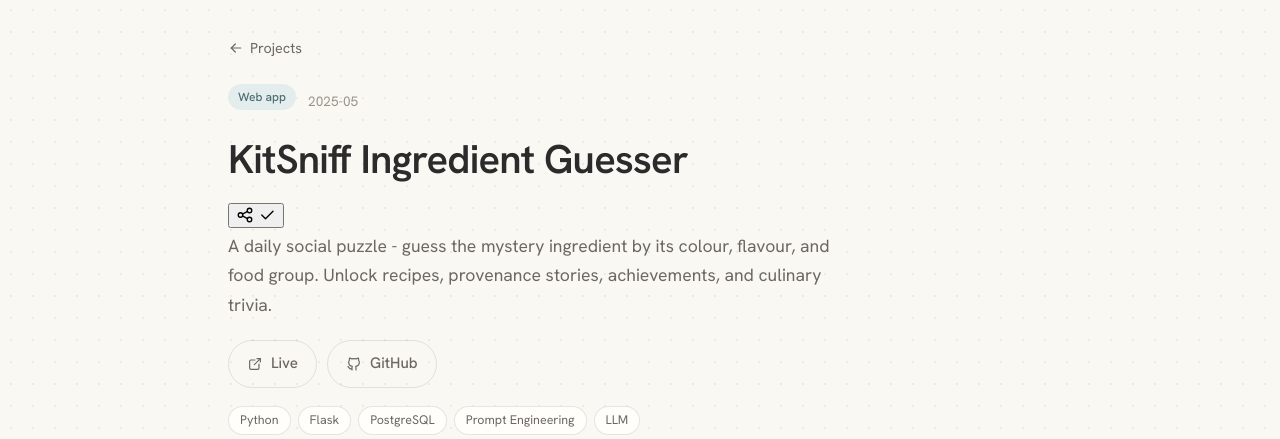
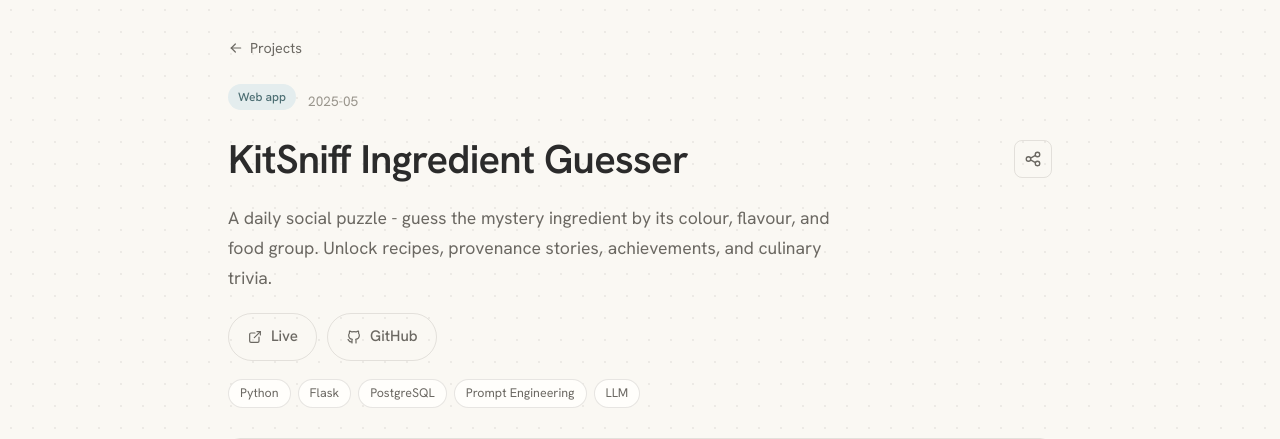
Before and after one commit to amiablealex/amiablealex-web, a Flask app: page /projects/kitsniff in a window 1280 px wide. Shown: the part 89-528 px from the top of the page. Run offline with Flask 3, Linux system fonts and the light colour scheme.

Commit message:
Add styles for project title row and share button

```diff
--- a/static/css/style.css
+++ b/static/css/style.css
@@ -379,3 +379,33 @@ html { scroll-behavior: smooth; }
   .project-toc .toc > ul { display: flex; flex-wrap: wrap; gap: 4px 14px; }
   .project-toc .toc ul ul { display: none; }
 }
+
+/* ---- Title row with share button ---------------------------------------- */
+.project-title-row {
+  display: flex; align-items: center; gap: 14px;
+  margin: 6px 0 10px;
+}
+.project-title-row .project-title { margin: 0; flex: 1; min-width: 0; }
+
+.share-btn {
+  flex: none;
+  width: 38px; height: 38px;
+  display: inline-flex; align-items: center; justify-content: center;
+  background: transparent;
+  border: 1px solid var(--line);
+  border-radius: var(--radius-sm);
+  color: var(--ink-soft);
+  cursor: pointer;
+  padding: 0;
+  transition: color .15s ease, border-color .15s ease, background-color .15s ease;
+}
+.share-btn:hover { color: var(--ink); border-color: var(--ink-soft); }
+.share-btn .icon:last-child { display: none; }
+
+.share-btn.is-copied {
+  color: var(--teal-ink);
+  border-color: var(--teal);
+  background: var(--teal-soft);
+}
+.share-btn.is-copied .icon:first-child { display: none; }
+.share-btn.is-copied .icon:last-child { display: block; }
```
